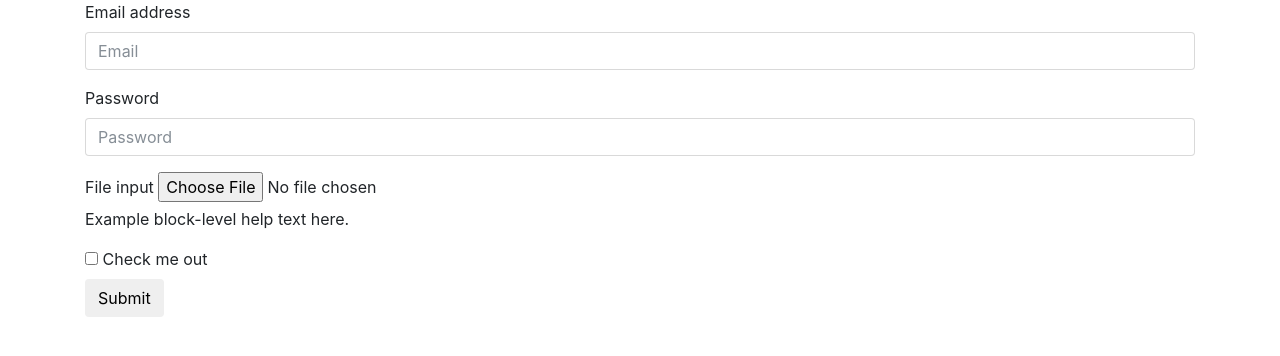
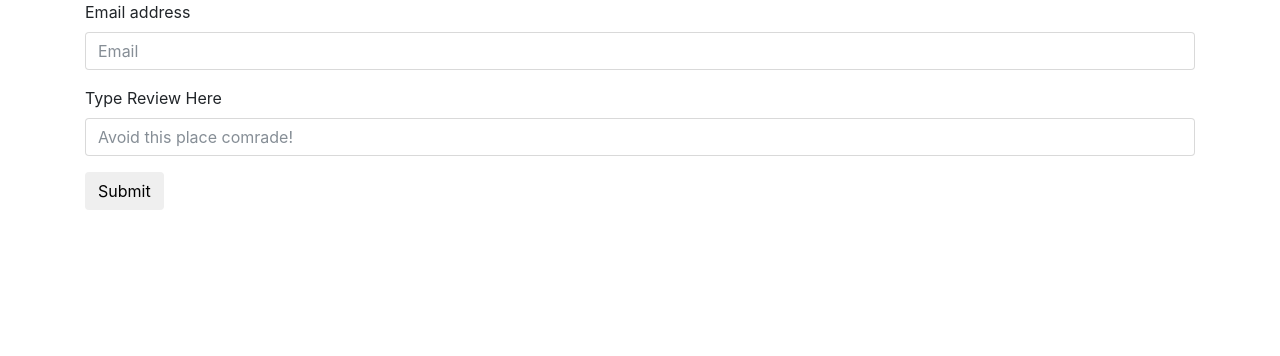
Before and after one commit to Sunit-Kulkarni/TravelTroll, a website: page public/CreateTrollReview.html in a window 1280 px wide. Drawn offline with nearby package versions, Linux system fonts and the light colour scheme.

Commit message:
added some grammatical changes and simplified default form

```diff
--- a/public/CreateTrollReview.html
+++ b/public/CreateTrollReview.html
@@ -26,18 +26,8 @@
         <input type="email" class="form-control" id="exampleInputEmail1" placeholder="Email">
       </div>
       <div class="form-group">
-        <label for="exampleInputPassword1">Password</label>
-        <input type="password" class="form-control" id="exampleInputPassword1" placeholder="Password">
-      </div>
-      <div class="form-group">
-        <label for="exampleInputFile">File input</label>
-        <input type="file" id="exampleInputFile">
-        <p class="help-block">Example block-level help text here.</p>
-      </div>
-      <div class="checkbox">
-        <label>
-          <input type="checkbox"> Check me out
-        </label>
+        <label for="exampleInputReview">Type Review Here</label>
+          <input type="textbox" class="form-control" id="exampleInputReview" placeholder="Avoid this place comrade!">
       </div>
       <button type="submit" class="btn btn-default">Submit</button>
     </form>
--- a/public/javascripts/main.js
+++ b/public/javascripts/main.js
@@ -5,12 +5,12 @@ $(() => {
         url: "http://localhost:3000/api",
         method:"GET"
     })
-    .done((reviews)=> {
+    .done((reviews) => {
         console.log(reviews);
         renderReviews(reviews);
     });
 
-    renderReviews = (reviews)=> {
+    renderReviews = (reviews) => {
         let recentReviews = "";
 
         reviews.forEach((review) => {
```
